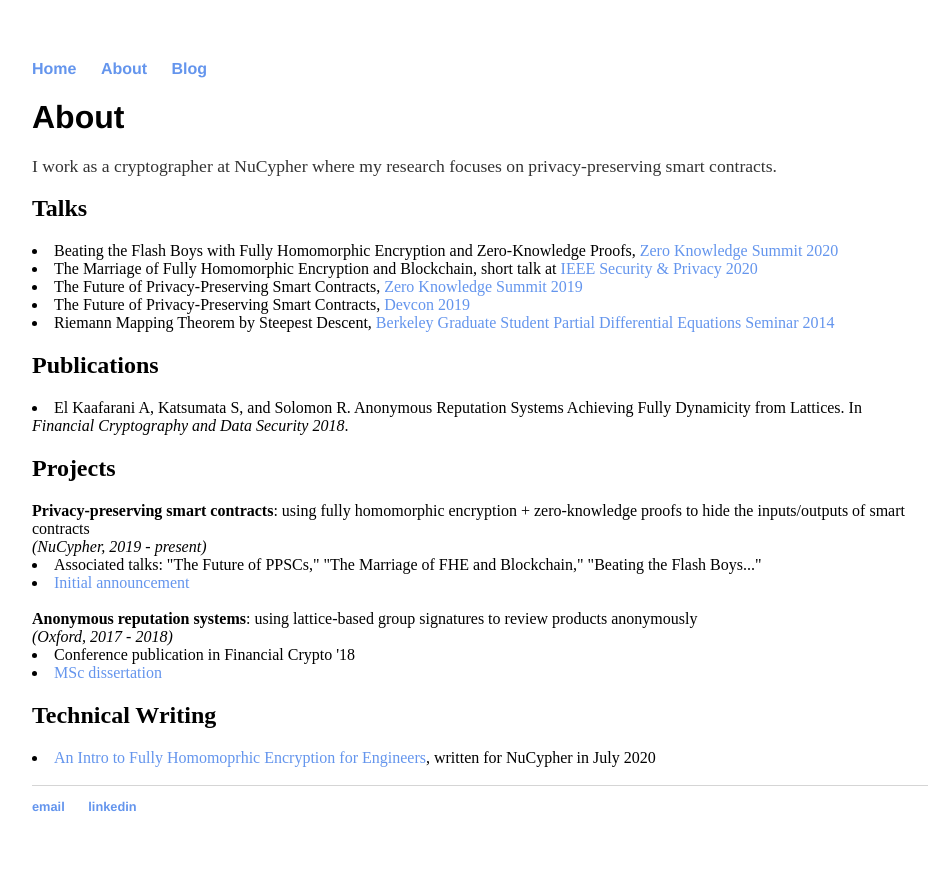
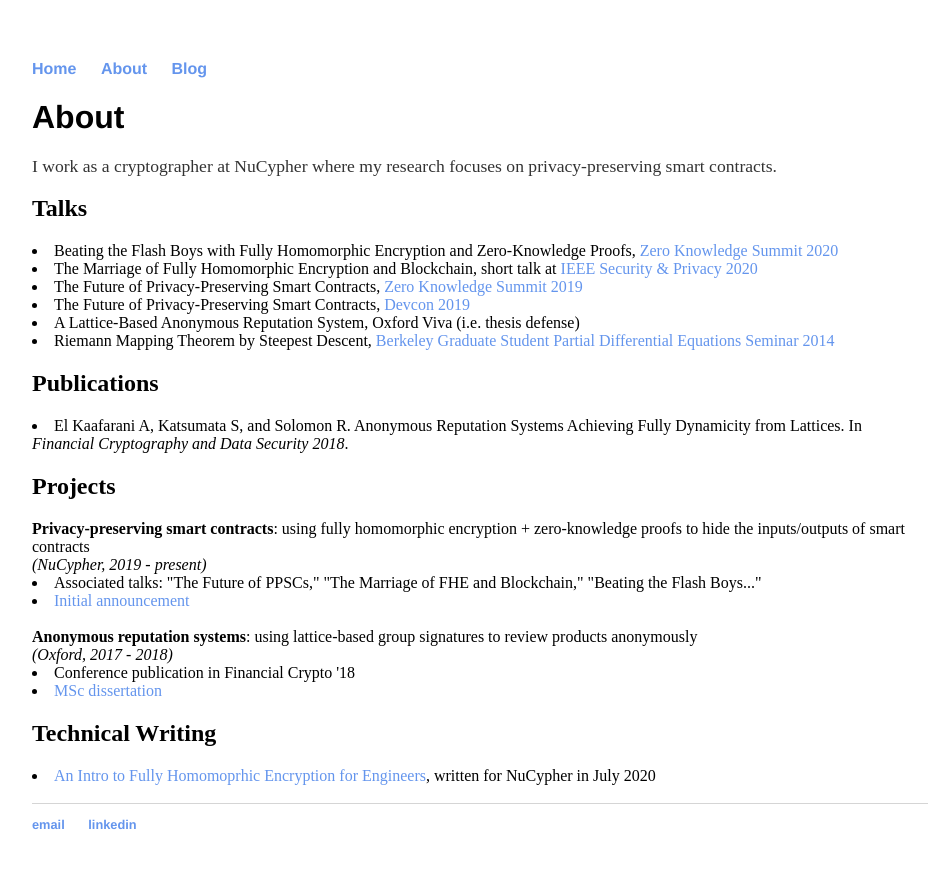
Before and after one commit to ravital/ravital.github.io, a Jekyll site: the page built from about/index.html, in a window 1280 px wide. Shown: the top 869 px of the page, without its empty margins (160-1094 px from the left). Built offline with Jekyll 4.4.1, drawn with Linux system fonts in a browser that asks for light colours.

Commit message:
Update index.html

```diff
--- a/about/index.html
+++ b/about/index.html
@@ -13,6 +13,7 @@
 			<li>The Marriage of Fully Homomorphic Encryption and Blockchain, short talk at <a href="https://www.ieee-security.org/TC/SP2020/program-shorttalks.html">IEEE Security & Privacy 2020</a></li>
 			<li>The Future of Privacy-Preserving Smart Contracts, <a href="https://www.zeroknowledge.fm/summit">Zero Knowledge Summit 2019</a></li>
 			<li>The Future of Privacy-Preserving Smart Contracts, <a href="https://archive.devcon.org/">Devcon 2019</a></li>
+			<li>A Lattice-Based Anonymous Reputation System, Oxford Viva (i.e. thesis defense)</li>
 			<li>Riemann Mapping Theorem by Steepest Descent, <a href="https://math.berkeley.edu/"> Berkeley Graduate Student Partial Differential Equations Seminar 2014</a></li>
 
 			<h2>Publications</h2>
```
